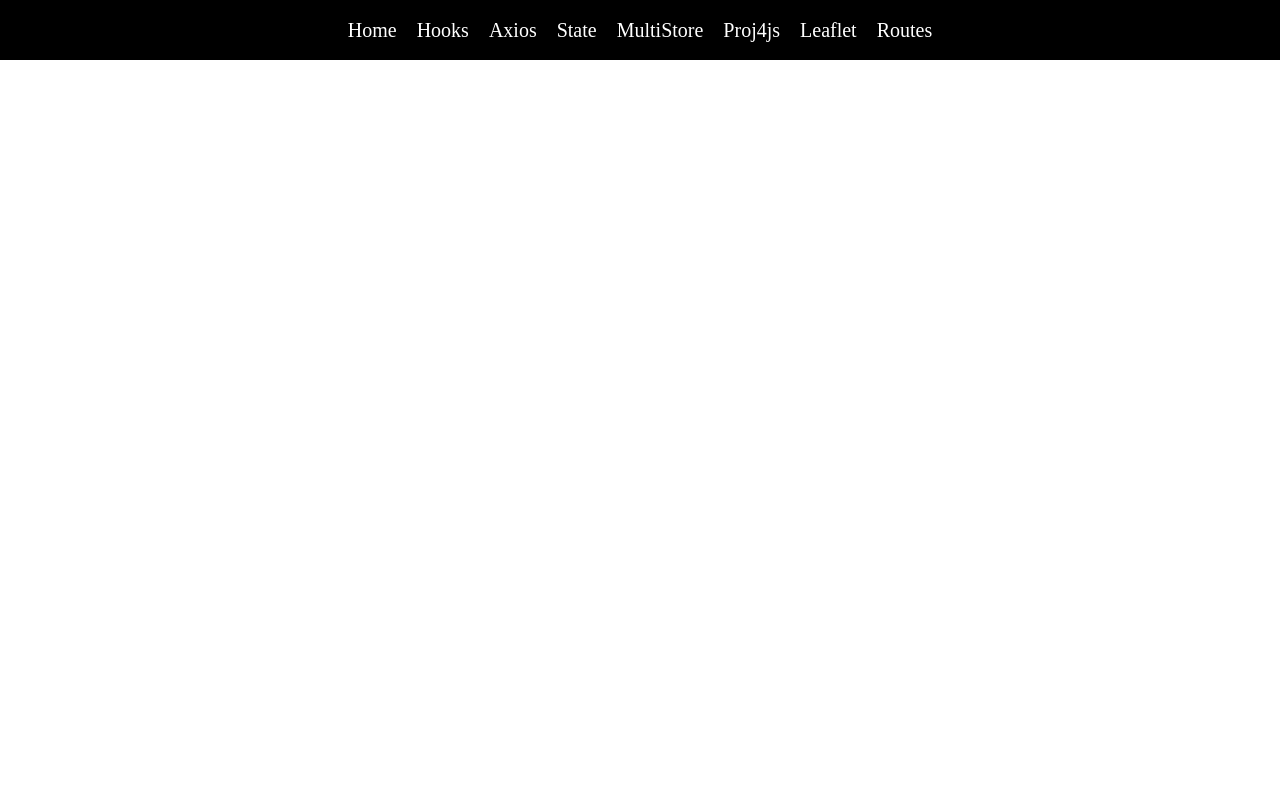
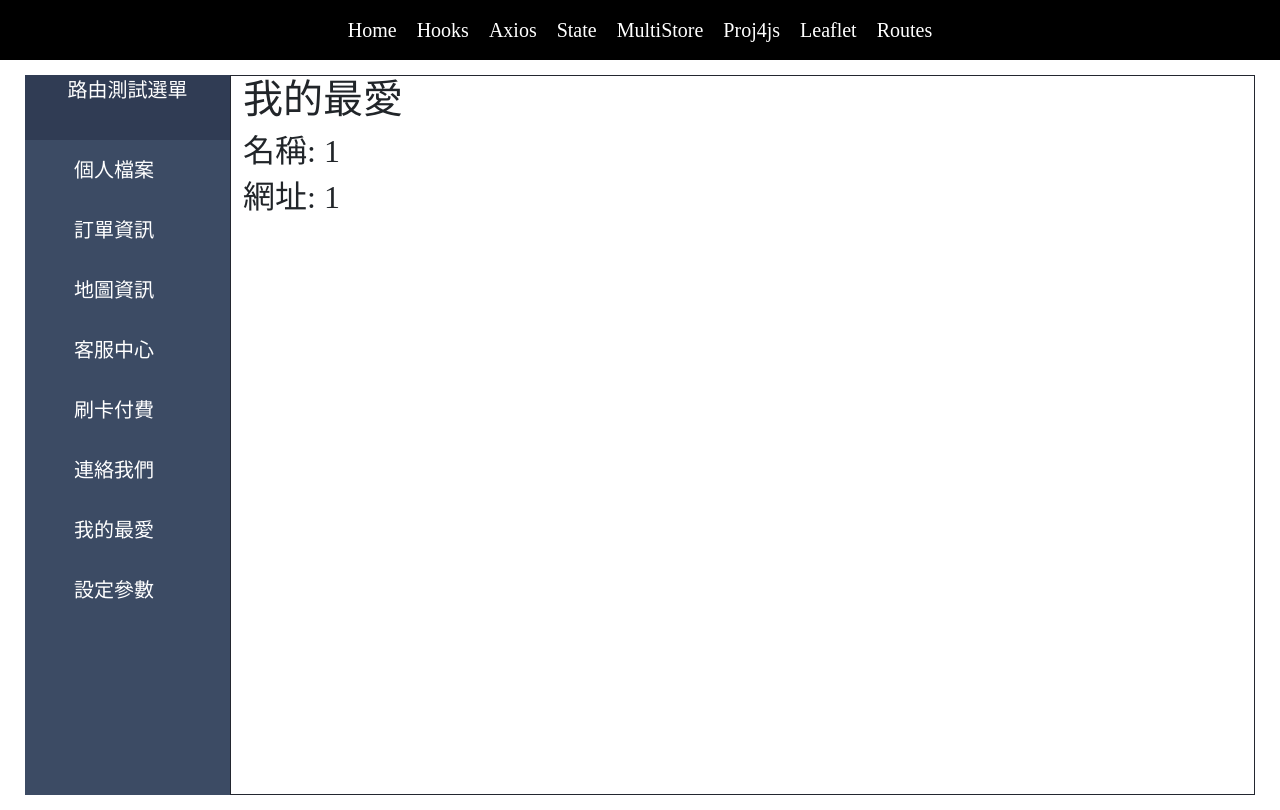
Before and after one commit to crluo0929/vue3-practice, a Vue app: page /routes/favorite/1/1 in a window 1280 px wide. Built offline with nearby package versions, Linux system fonts and the light colour scheme; what @fortawesome/fontawesome would draw is missing.

Commit message:
directive

```diff
--- a/src/main.ts
+++ b/src/main.ts
@@ -7,4 +7,19 @@ import 'bootstrap/dist/css/bootstrap.css'
 const app = createApp(App)
     app.use(store)
     app.use(router)
+    app.directive('alt', {
+        mounted(el,binding){
+            el.onmouseenter = ()=>{
+                const span:any = document.createElement("span")
+                span.style="position:absolute;background-color:#fdeca6;color:black;font-size:14px;border:1px solid gray"
+                span.innerText = binding.value ? binding.value : '沒有補充資訊'
+                el.append(span)
+            }
+            el.onmouseout = ()=>{
+                el.firstElementChild.remove()
+
+            }
+        }
+    }
+    )
     app.mount('#app')
--- a/src/router/index.ts
+++ b/src/router/index.ts
@@ -87,6 +87,12 @@ const routes: Array<RouteRecordRaw> = [
           }
         },
         component: ()=>import(/* webpackChunkName: "contact" */ '../subviews/Child6View.vue')
+      },
+      {
+        path: 'favorite/:favname/:favpath',
+        name: 'favorite',
+        props: true,
+        component: ()=>import(/* webpackChunkName: "favorite" */ '../subviews/Child7View.vue')
       }
     ]
   },
--- /dev/null
+++ b/src/subviews/Child7View.vue
@@ -0,0 +1,15 @@
+<template>
+    <div>
+        <h1>我的最愛</h1>
+        <h2>名稱: {{favname}}</h2>
+        <h2>網址: {{favpath}}</h2>
+    </div>
+</template>
+<script lang="ts">
+import { defineComponent } from 'vue'
+
+export default defineComponent({
+    name: 'Child7View',
+    props : ['favname', 'favpath']
+})
+</script>
--- a/src/views/Routes.vue
+++ b/src/views/Routes.vue
@@ -11,37 +11,41 @@
                     <div class="item">
                         <i class="fas fa-user fa-2x" style="position:relative;top:3px;"></i>&nbsp;
                         <!-- 在網址上以query的方式帶參數 -->
-                        <router-link to="/routes/profile?name='Mike'&phone='0988123456'" >個人檔案</router-link>
+                        <router-link to="/routes/profile?name='Mike'&phone='0988123456'" v-alt="'在網址上以query的方式帶參數'">個人檔案</router-link>
                     </div>
                     <div class="item">
                         <i class="fas fa-store fa-2x" style="position:relative;top:3px;"></i>&nbsp;
                         <!-- 綁定屬性帶query參數 -->
-                        <router-link :to="goOrderinfo" >訂單資訊</router-link>
+                        <router-link :to="goOrderinfo" v-alt="'綁定屬性帶query參數'">訂單資訊</router-link>
                     </div>
                     <div class="item">
                         <i class="fas fa-map fa-2x" style="position:relative;top:3px;"></i>&nbsp;
                         <!-- 使用'mapinfo/:x/:y'路徑帶參數 -->
                         <!-- <router-link to="/routes/mapinfo/302208.70/2770998.84" >地圖資訊</router-link> -->
                         <!-- 使用'mapinf/:x/:y'路徑帶參數，使用綁定方式與`coord.x`方式取得屬性 -->
-                        <router-link :to="`/routes/mapinfo/${coord.x}/${coord.y}`" >地圖資訊</router-link>
+                        <router-link :to="`/routes/mapinfo/${coord.x}/${coord.y}`" v-alt="'使用\'mapinfo/:x/:y\'路徑帶參數，使用綁定方式取得屬性'">地圖資訊</router-link>
                     </div>
                     <div class="item">
                         <i class="fas fa-question-circle fa-2x" style="position:relative;top:3px;"></i>&nbsp;
                         <!-- 綁定屬性帶param參數 -->
-                        <router-link :to="goHelpCenter" >客服中心</router-link>
+                        <router-link :to="goHelpCenter" v-alt="'綁定屬性帶param參數'">客服中心</router-link>
                     </div>
                     <div class="item">
                         <!-- 使用props帶params參數 -->
                         <i class="fab fa-cc-visa fa-2x" style="position:relative;top:3px;"></i>&nbsp;
-                        <router-link :to="goPayment" >刷卡付費</router-link>
+                        <router-link :to="goPayment" v-alt="'使用props帶params參數'">刷卡付費</router-link>
                     </div>
                     <div class="item">
                         <!-- 使用props帶query參數 -->
                         <i class="fas fa-phone fa-2x" style="position:relative;top:3px;"></i>&nbsp;
-                        <router-link :to="goContact" >連絡我們</router-link>
+                        <router-link :to="goContact" v-alt="'使用props帶query參數'" >連絡我們</router-link>
                     </div>
                     <div class="item">
-                        <!-- 使用props帶query參數 -->
+                        <!-- 使用程式控制路由 -->
+                        <i class="fas fa-heart fa-2x" style="position:relative;top:3px;"></i>&nbsp;
+                        <span @click="programRoute" v-alt="'使用程式控制路由'">我的最愛</span>
+                    </div>
+                    <div class="item">
                         <i class="fas fa-bell fa-2x" style="position:relative;top:3px;"></i>&nbsp;
                         <span @click="openMenu">設定參數</span>
                     </div>
@@ -102,18 +106,20 @@
     </div>
 </template>
 <script lang="ts">
-import { defineComponent,reactive,ref,toRaw,watch } from 'vue'
+import { defineComponent,reactive,ref,toRaw } from 'vue'
 import fontawesome from '@fortawesome/fontawesome'
-import { faUser,faBell,faMap,faPhone,faStore,faQuestionCircle } from '@fortawesome/fontawesome-free-solid'
+import { faUser,faBell,faMap,faPhone,faStore,faQuestionCircle,faHeart } from '@fortawesome/fontawesome-free-solid'
 import { faVuejs,faCcVisa } from '@fortawesome/fontawesome-free-brands'
-fontawesome.library.add(faUser,faBell,faMap,faVuejs,faCcVisa,faPhone,faStore,faQuestionCircle)
+fontawesome.library.add(faUser,faBell,faMap,faVuejs,faCcVisa,faPhone,faStore,faQuestionCircle,faHeart)
 import useLeftMenu from '../hooks/useLeftMenu'
-
+import { useRouter } from 'vue-router'
 export default defineComponent({
     name : 'Routes',
     setup() {
         //左邊選單
         let {offcanvasClass,offcanvasStyle,openMenu,closeMenu} = useLeftMenu()
+        //路由器
+        let router  = useRouter()
 
         //訂單資訊
         let prodinfo = reactive({name:'',price:0})
@@ -166,6 +172,18 @@ export default defineComponent({
                 pay : pay
             }
         })
+        //我的最愛
+        function programRoute(){
+            //router.replace({}) 則是取代上一次瀏覽網址的歷史紀錄
+            router.push({
+                name : 'favorite',
+                params: {
+                    favname : 'google搜尋',
+                    favpath : 'http://www.google.com'
+                }
+            })
+        }
+
         //聯絡我們
         let email = ref('hello@test.com')
         let fax = ref('02-22334455')
@@ -184,7 +202,8 @@ export default defineComponent({
             coord, //地圖資訊
             who,question, //客服中心
             cardno,pay, //刷卡付費
-            email, fax //聯絡我們
+            email, fax, //聯絡我們
+            programRoute //我的最愛
 
         }
 
```
